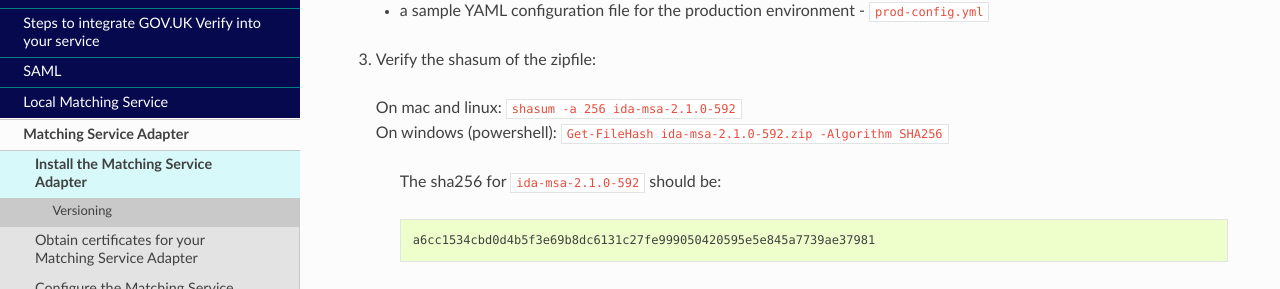
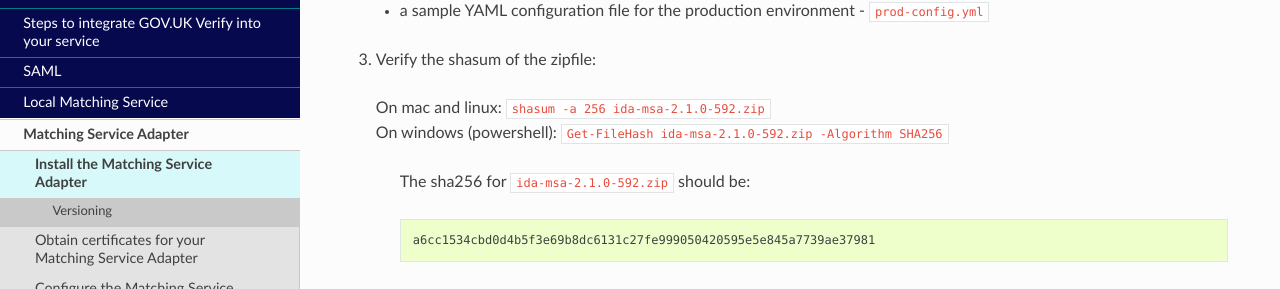
Before and after one commit to alphagov/rp-onboarding-tech-docs, a Sphinx documentation site: the page built from source/pages/msa/msaUse.rst, in a window 1280 px wide and 900 px high, scrolled down 410 px. Shown: the part 158-447 px from the top of the window. Built offline with Sphinx 7.4.7 and the Read the Docs theme 2.0.0, drawn with Linux system fonts in a browser that asks for light colours; nearby versions of some CDN libraries; pages that are not in the unit, such as notebooks, are missing from menus; comment, search, counter and statistics services are not loaded.

Commit message:
TT-1024: Add .zip to the end of filenames
Authors: @richardtowers @hughemerson

```diff
--- a/source/pages/msa/msaUse.rst
+++ b/source/pages/msa/msaUse.rst
@@ -22,10 +22,10 @@
 
 3. Verify the shasum of the zipfile::
 
-  | On mac and linux: ``shasum -a 256 ida-msa-2.1.0-592``
+  | On mac and linux: ``shasum -a 256 ida-msa-2.1.0-592.zip``
   | On windows (powershell): ``Get-FileHash ida-msa-2.1.0-592.zip -Algorithm SHA256``
 
-   The sha256 for ``ida-msa-2.1.0-592`` should be::
+   The sha256 for ``ida-msa-2.1.0-592.zip`` should be::
 
     a6cc1534cbd0d4b5f3e69b8dc6131c27fe999050420595e5e845a7739ae37981
 
```
